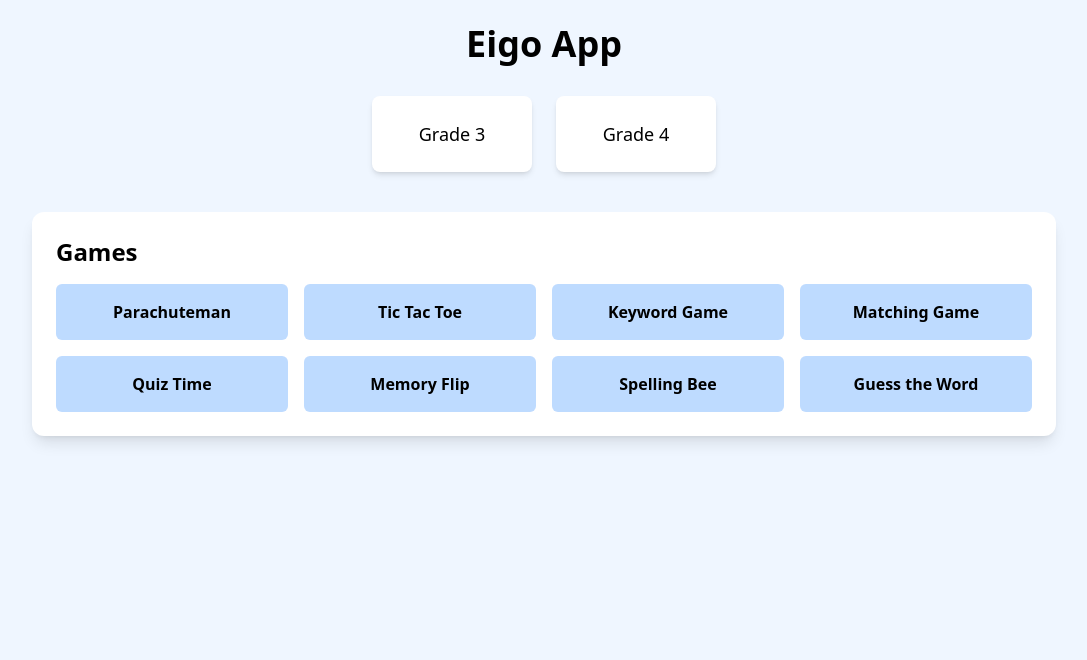
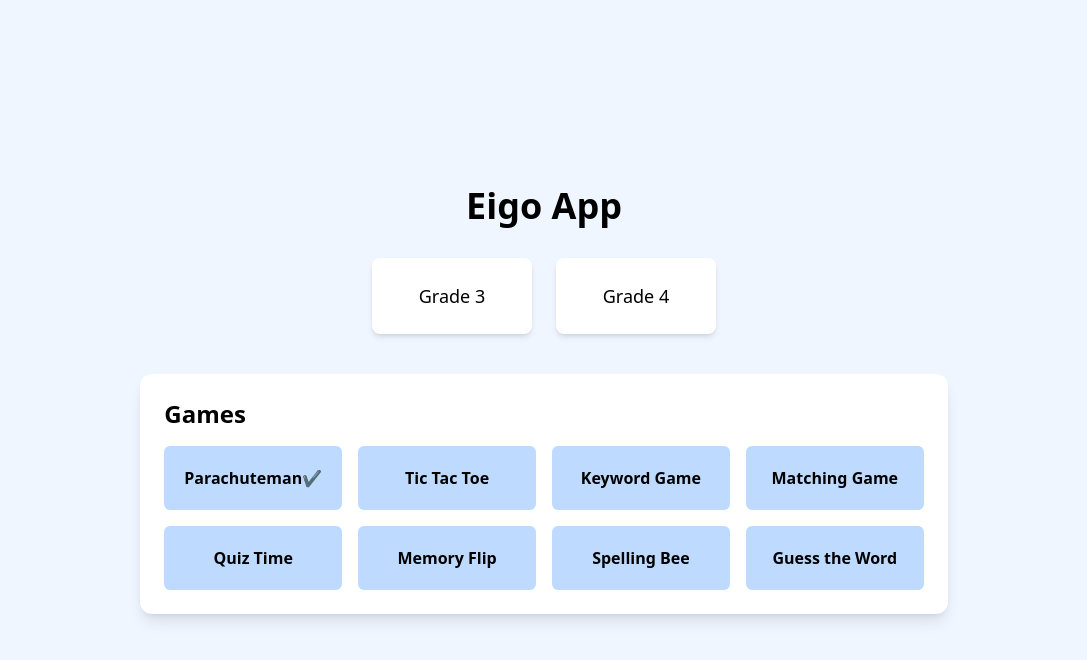
Before and after one commit to authorminator/eigo-park, a React (Vite) app: page / in a window 1280 px wide. Shown: the top 660 px of the page, without its empty margins (96-1183 px from the left). Built offline with nearby package versions, Linux system fonts and the light colour scheme.

Commit message:
styling changes, plus added a coming-soon page

```diff
--- a/src/App.jsx
+++ b/src/App.jsx
@@ -3,6 +3,7 @@ import Home from "./pages/Home";
 import Grade3 from "./pages/Grade3";
 import Grade4 from "./pages/Grade4";
 import Parachuteman from "./pages/Parachuteman";
+import ComingSoon from "./pages/ComingSoon";
 
 export default function App() {
   return (
@@ -11,6 +12,7 @@ export default function App() {
       <Route path="/grade3" element={<Grade3 />} />
       <Route path="/grade4" element={<Grade4 />} />
       <Route path="/parachuteman" element={<Parachuteman />} />
+      <Route path="/coming-soon" element={<ComingSoon />} />
       {/* Add more routes as needed */}
     </Routes>
   );
--- a/src/components/GameCard.jsx
+++ b/src/components/GameCard.jsx
@@ -1,6 +1,10 @@
-export default function GameCard({ title }) {
+export default function GameCard({ title, isBold = false }) {
   return (
-    <div className="bg-blue-200 hover:bg-blue-300 transition p-4 rounded-md text-center font-semibold cursor-pointer">
+    <div
+      className={`bg-blue-200 hover:bg-blue-300 transition p-5 rounded-md text-center cursor-pointer ${
+        isBold ? "font-bold" : "font-semibold"
+      }`}
+    >
       {title}
     </div>
   );
--- a/src/data/games.js
+++ b/src/data/games.js
@@ -1,5 +1,5 @@
 export default [
-  { name: "Parachuteman", path: "/parachuteman" },
+  { name: "Parachuteman✔️", path: "/parachuteman" },
   { name: "Tic Tac Toe" },
   { name: "Keyword Game" },
   { name: "Matching Game" },
--- /dev/null
+++ b/src/pages/ComingSoon.jsx
@@ -0,0 +1,12 @@
+import BackButton from "../components/BackButton";
+
+export default function ComingSoon() {
+  return (
+    <div className="flex items-center justify-center min-h-screen">
+      <div className="p-6 text-center">
+        <h1 className="text-3xl font-bold mb-4">Coming Soon !</h1>
+        <BackButton />
+      </div>
+    </div>
+  );
+}
--- a/src/pages/Grade4.jsx
+++ b/src/pages/Grade4.jsx
@@ -2,13 +2,14 @@ import BackButton from "../components/BackButton";
 
 export default function Grade4() {
   return (
-    <div className="p-6 text-center">
-      <h1 className="text-3xl font-bold mb-4">Grade 4 Page</h1>
-      <p>This is the Grade 4 content.</p>
-      <p>
-        <em>Coming Soon.</em>
-      </p>
-      <BackButton />
+    <div className="flex items-center justify-center min-h-screen">
+      <div className="p-6 text-center">
+        <h1 className="text-3xl font-bold mb-4">Grade 4 Page</h1>
+        <p className="text-xl font-semibold mb-4">
+          Grade 4 content - <em>Coming Soon.</em>
+        </p>
+        <BackButton />
+      </div>
     </div>
   );
 }
--- a/src/pages/Home.jsx
+++ b/src/pages/Home.jsx
@@ -6,7 +6,8 @@ import games from "../data/games";
 
 export default function Home() {
   return (
-    <div className="min-h-screen bg-blue-50 p-6">
+    <div className="flex items-center justify-center min-h-screen bg-blue-50 ">
+      <div className="p-6">
         <h1 className="text-4xl font-bold text-center mb-8">Eigo App</h1>
 
         <div className="flex justify-center gap-6 mb-10">
@@ -24,14 +25,17 @@ export default function Home() {
             {games.map((game, index) =>
               game.path ? (
                 <Link key={index} to={game.path}>
+                  <GameCard title={game.name} isBold={true} />
+                </Link>
+              ) : (
+                <Link key={index} to={"/coming-soon"}>
                   <GameCard title={game.name} />
                 </Link>
-            ) : (
-              <GameCard key={index} title={game.name} />
               )
             )}
           </div>
         </div>
       </div>
+    </div>
   );
 }
```
Lines whose indentation alone changed are shown as unchanged.
